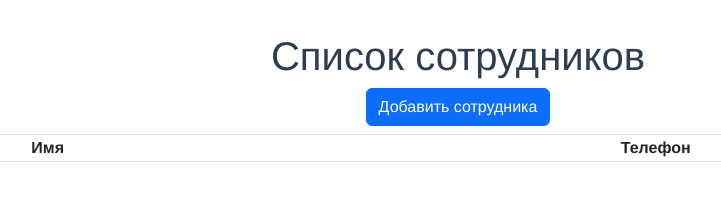
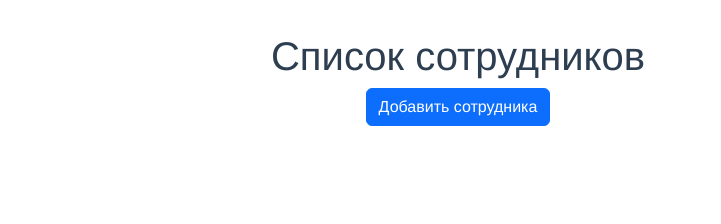
Before and after one commit to mackenneth/employees-table, a Vue app: page / in a window 1280 px wide. Shown: the top 224 px of the page, without its empty margins (182-903 px from the left). Built offline with nearby package versions, Linux system fonts and the light colour scheme.

Commit message:
feat display table if there is at least one employee

```diff
--- a/src/components/MainPage.vue
+++ b/src/components/MainPage.vue
@@ -7,7 +7,7 @@
         class="mb-2"
       />
     </div>
-    <employees-table/>
+    <employees-table v-if="employees.length"/>
     <b-modal
       v-model="isFormDisplaying"
       hide-footer
@@ -24,7 +24,7 @@ import NewEmployeeForm from './NewEmployeeForm'
 import DisplayNewEmployeeFormButton from './DisplayNewEmployeeFormButton'
 import Storage from '../utils/Storage'
 import store from '../store'
-import {ref} from '@vue/composition-api'
+import {computed, ref} from '@vue/composition-api'
 
 export default {
   name: 'MainPage',
@@ -43,6 +43,7 @@ export default {
     })
 
     const isFormDisplaying = ref(false)
+    const employees = computed(() => store.getters['allEmployees'])
 
     const toggleFormDisplaying = (value) => {
       isFormDisplaying.value = value
@@ -50,6 +51,7 @@ export default {
 
     return {
       isFormDisplaying,
+      employees,
 
       toggleFormDisplaying
     }
```
